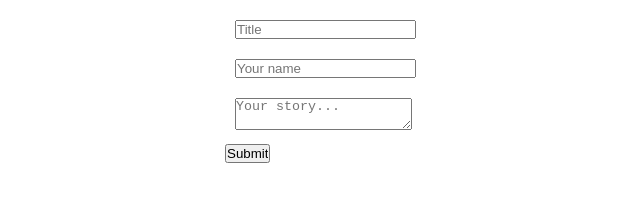
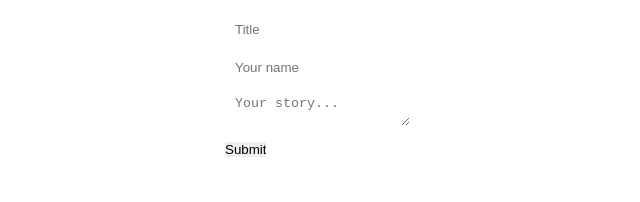
Before and after one commit to Deb0890/lap2-code-challenge, a plain HTML site: page client/index.html in a window 1280 px wide. Shown: the whole page, without its empty margins (169-809 px from the left). Drawn offline with Linux system fonts and the light colour scheme.

Commit message:
removed borders from input fields

```diff
--- a/client/style.css
+++ b/client/style.css
@@ -22,6 +22,14 @@
     padding: 10px;
  }
 
- .form-section, input {
-    outline: none;
- }
+ form, input {
+ border-width:0px;
+ border:none;
+ outline:none;
+}
+
+textarea {
+border-width:0px;
+border:none;
+outline:none;
+}
```
